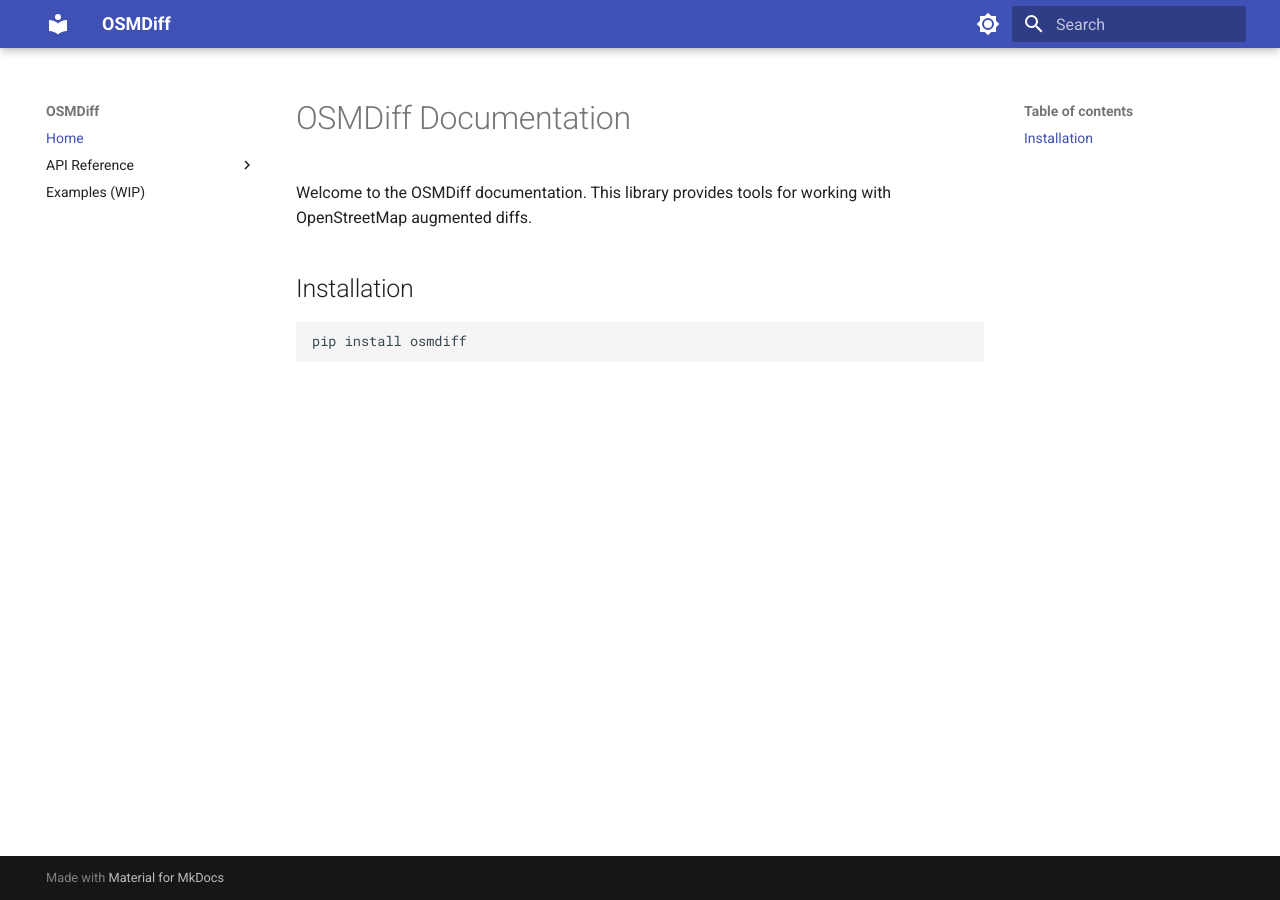
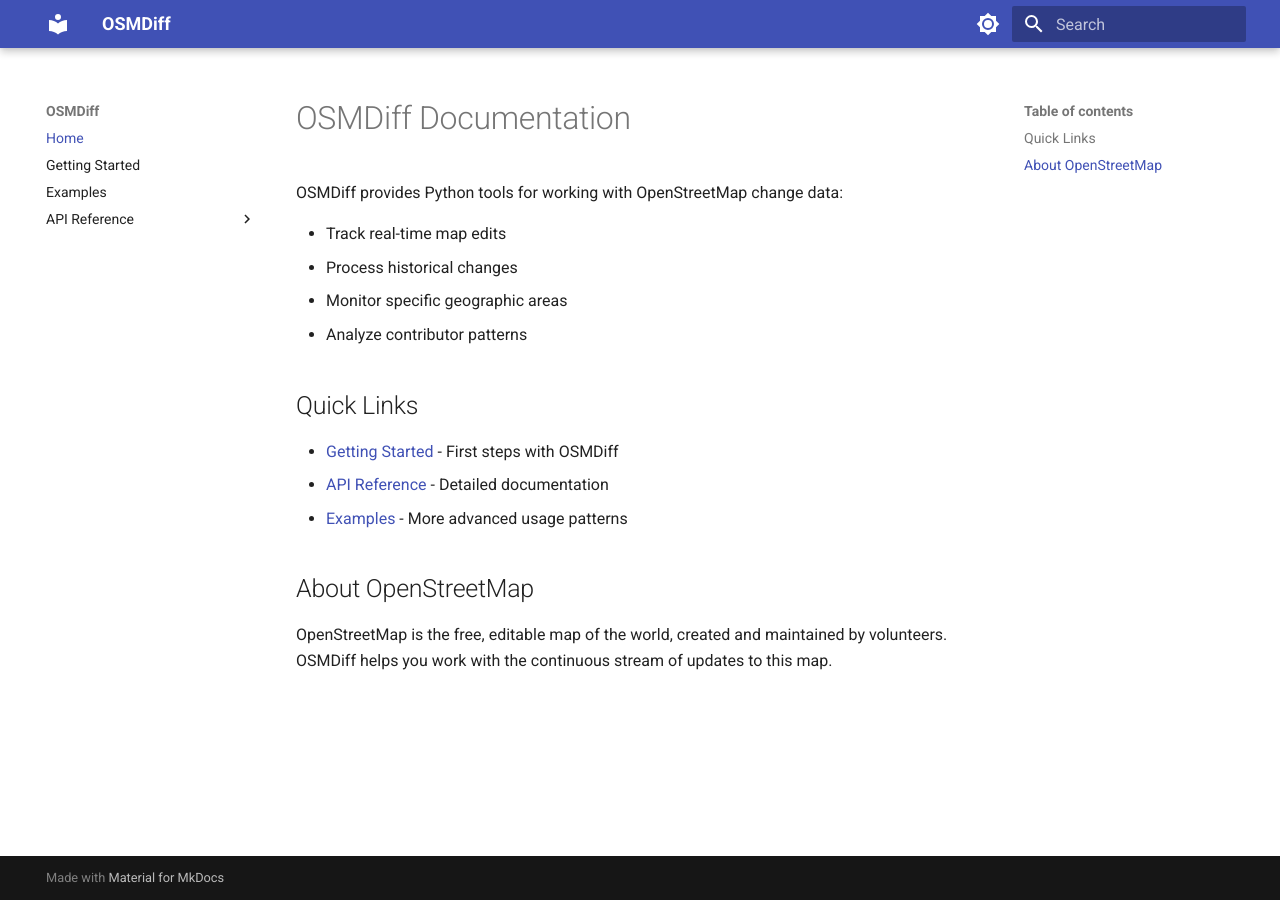
Before and after one commit to mvexel/osmdiff, an MkDocs documentation site: the page built from docs/index.md, in a window 1280 px wide. Built offline with MkDocs 1.6.1 and Material for MkDocs 9.7.7, drawn with Linux system fonts in a browser that asks for light colours.

Commit message:
docs: restructure documentation with getting started guide

````diff
--- a/docs/index.md
+++ b/docs/index.md
@@ -1,9 +1,18 @@
 # OSMDiff Documentation
 
-Welcome to the OSMDiff documentation. This library provides tools for working with OpenStreetMap augmented diffs.
+OSMDiff provides Python tools for working with OpenStreetMap change data:
 
-## Installation
+- Track real-time map edits
+- Process historical changes
+- Monitor specific geographic areas
+- Analyze contributor patterns
 
-```bash
-pip install osmdiff
-```
+## Quick Links
+
+- [Getting Started](/getting-started) - First steps with OSMDiff
+- [API Reference](/api/augmenteddiff) - Detailed documentation
+- [Examples](/examples) - More advanced usage patterns
+
+## About OpenStreetMap
+
+OpenStreetMap is the free, editable map of the world, created and maintained by volunteers. OSMDiff helps you work with the continuous stream of updates to this map.
--- a/mkdocs.yml
+++ b/mkdocs.yml
@@ -33,12 +33,13 @@ plugins:
 
 nav:
   - Home: index.md
+  - Getting Started: getting-started.md
+  - Examples: examples/index.md
   - API Reference:
       - AugmentedDiff: api/augmenteddiff.md
       - ContinuousAugmentedDiff: api/continuous.md
       - OSMChange: api/osmchange.md
       - OSM: api/osm.md
-  - Examples (WIP): examples/index.md
 markdown_extensions:
   - pymdownx.highlight:
       anchor_linenums: true
````
Also changed, not shown: docs/getting-started.md (added, +74 -0 lines).
